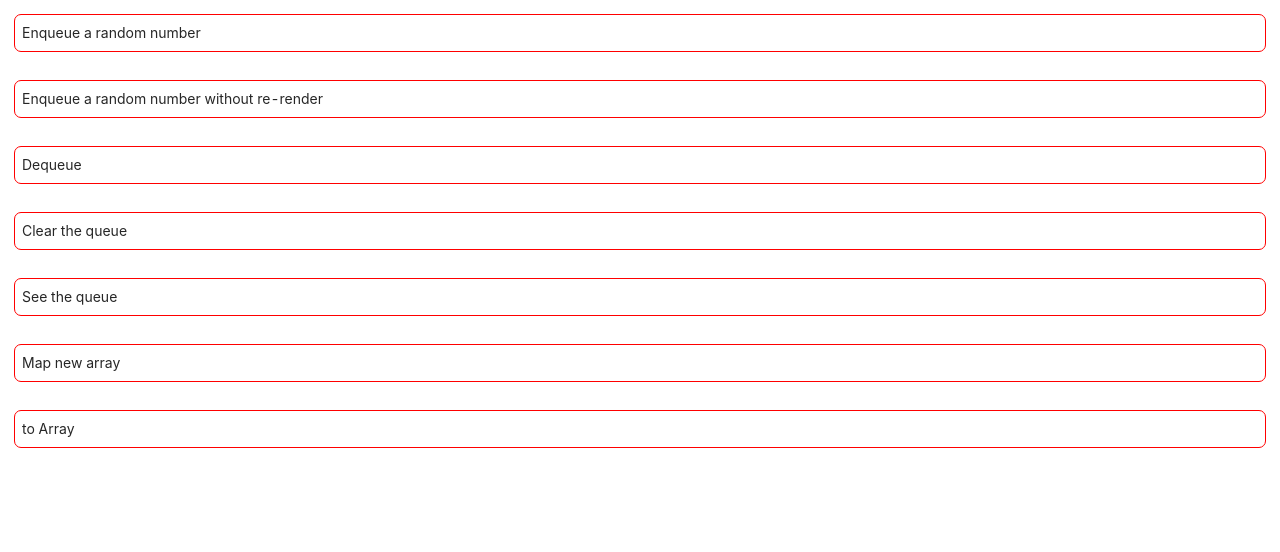
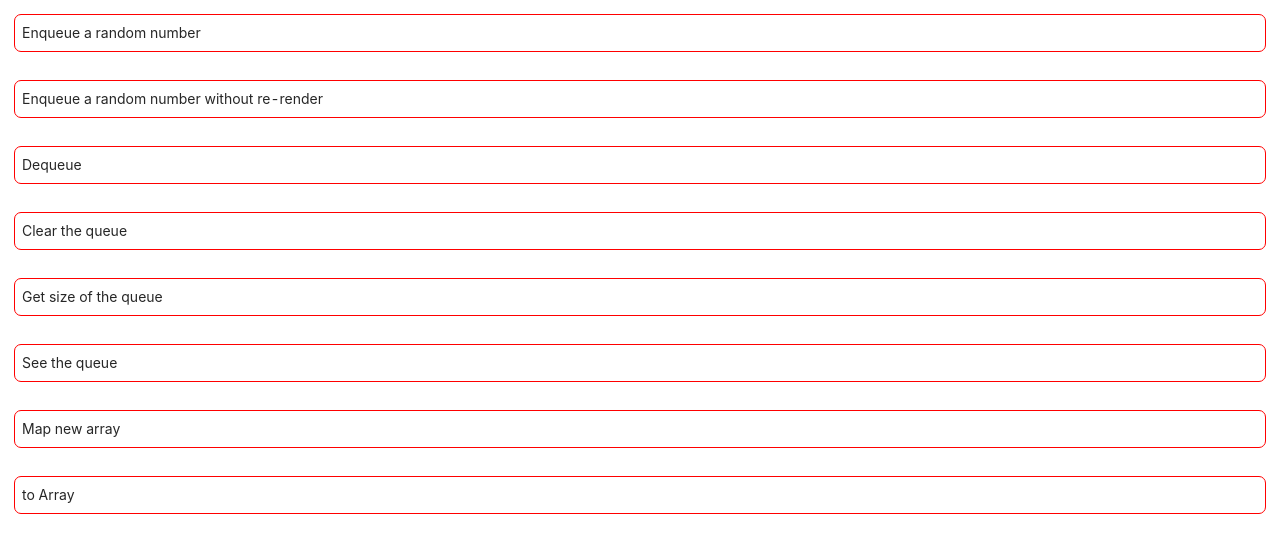
Before and after one commit to Allen-Bayern/react-experiments, a React app: page / in a window 1280 px wide. Shown: the top 552 px of the page. Built offline with nearby package versions, Linux system fonts and the light colour scheme; the HTML template or start-up script is replaced by a standard one.

Commit message:
fix: getSize增加校正方法

```diff
--- a/src/hooks/UseQueue.ts
+++ b/src/hooks/UseQueue.ts
@@ -124,6 +124,11 @@ export const useQueue = <T = unknown>(initValueAsArray: T[] = []) => {
                 const deepCopied = deepClone(headNode.current);
                 return deepFreeze(deepCopied) as Readonly<typeof deepCopied>;
             },
+            getSize() {
+                // 纠正因为调用withoutRender系列方法时导致的state与ref不同步
+                setSizeOfQueue(queueSize.current);
+                return queueSize.current;
+            },
             map,
             toArray: () => map(item => item),
         }),
--- a/src/views/App.tsx
+++ b/src/views/App.tsx
@@ -48,6 +48,15 @@ function App() {
             <p
                 className="app-root-btn"
                 onClick={() => {
+                    console.log(methodsOfQueue.getSize());
+                }}
+            >
+                Get size of the queue
+            </p>
+
+            <p
+                className="app-root-btn"
+                onClick={() => {
                     console.log(methodsOfQueue.getCopyOfQueue());
                 }}
             >
```
